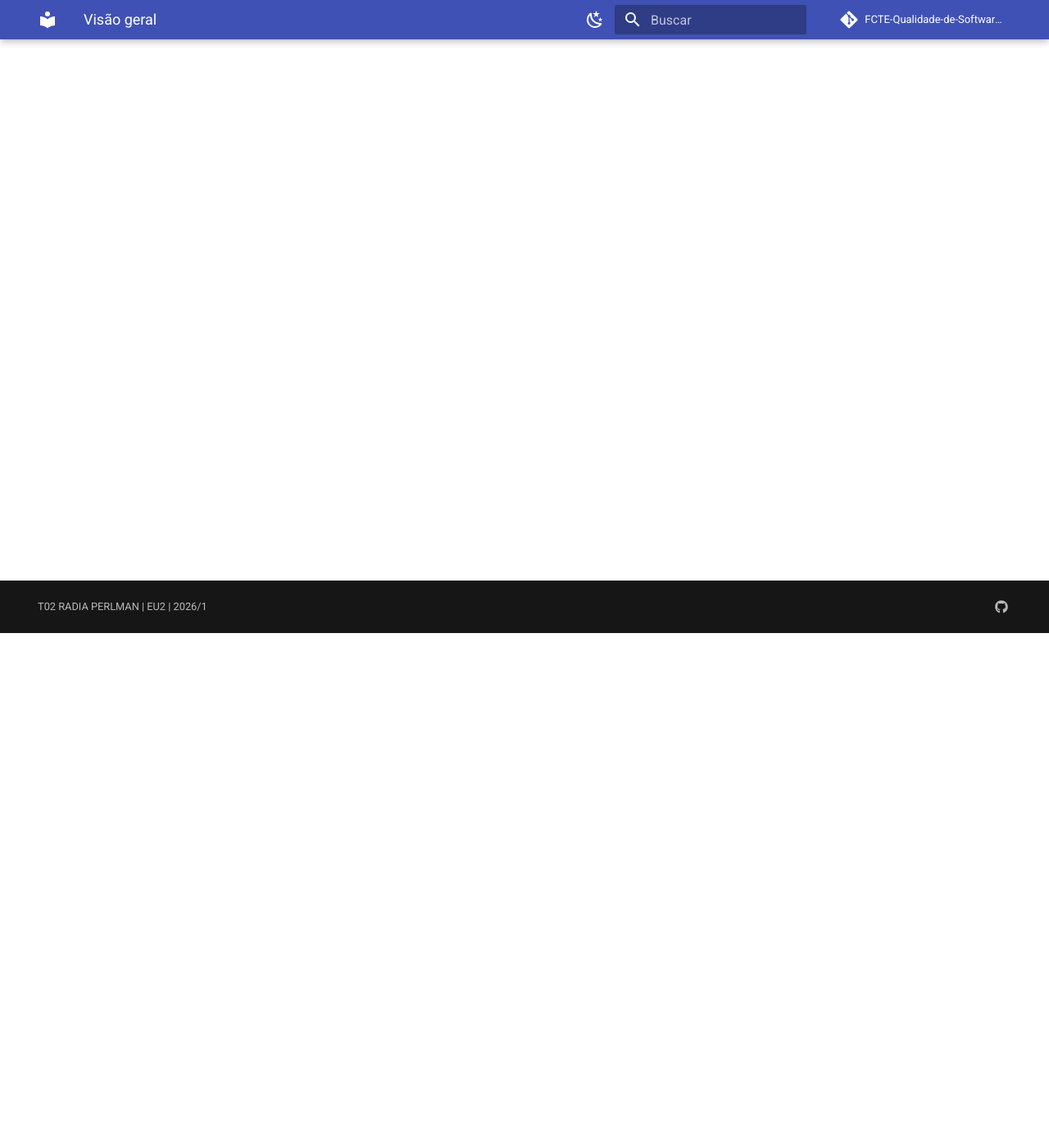
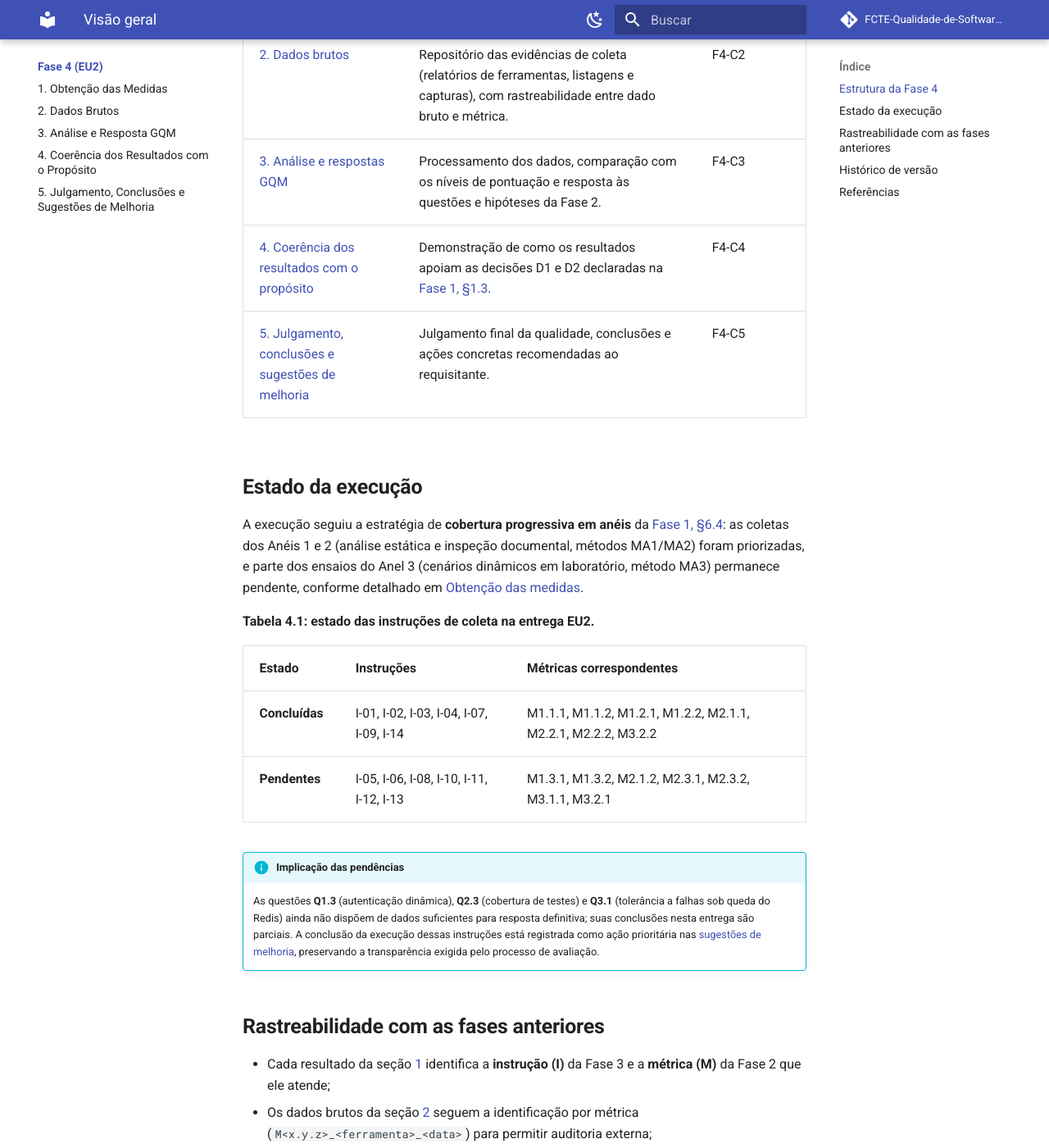
Before and after one commit to FCTE-Qualidade-de-Software-1/2026-1_T02_RADIA_PERLMAN, an MkDocs documentation site: the page built from docs/fase4/index.md, in a window 1280 px wide and 1400 px high, scrolled down 628 px. Shown: the whole window at 82% size. Built offline with MkDocs 1.6.1 and Material for MkDocs 9.7.7, drawn with Linux system fonts in a browser that asks for light colours; comment, search, counter and statistics services are not loaded; some of the changed text lies outside the part shown.

Commit message:
Correcao de documentacao

```diff
--- a/docs/fase4/index.md
+++ b/docs/fase4/index.md
@@ -1 +1,67 @@
-# Fase 4
+# Fase 4: Execução da Avaliação
+
+As fases anteriores estabeleceram **por que** avaliar ([Fase 1](../fase1/index.md)),
+**o que** medir ([Fase 2](../fase2/index.md)) e **como** medir
+([Fase 3](../fase3/index.md)). A Fase 4, conforme a ISO/IEC 25040, é a fase de
+**execução**: as medidas são obtidas seguindo as instruções do Plano de Avaliação, os
+dados brutos são arquivados de forma auditável, os resultados são comparados aos níveis
+de pontuação da [Fase 2, §5](../fase2/05-niveis-pontuacao.md) e, por fim, é emitido o
+**julgamento da qualidade** do AcheiUnB, com conclusões e sugestões de melhoria
+acionáveis para os stakeholders definidos na
+[Fase 1, §2](../fase1/02-stakeholders.md).
+
+## Estrutura da Fase 4
+
+| Seção | Conteúdo | Critério da rubrica atendido |
+|---|---|---|
+| [1. Obtenção das medidas](01-medidas.md) | Resultado da execução de cada instrução de coleta (I-01 a I-14) definida na [Fase 3, §1](../fase3/01-metodo-instrucoes.md). | F4-C1 |
+| [2. Dados brutos](02-dados-brutos.md) | Repositório das evidências de coleta (relatórios de ferramentas, listagens e capturas), com rastreabilidade entre dado bruto e métrica. | F4-C2 |
+| [3. Análise e respostas GQM](03-analise-resposta-gqm.md) | Processamento dos dados, comparação com os níveis de pontuação e resposta às questões e hipóteses da Fase 2. | F4-C3 |
+| [4. Coerência dos resultados com o propósito](04-coerencia-resultados.md) | Demonstração de como os resultados apoiam as decisões D1 e D2 declaradas na [Fase 1, §1.3](../fase1/01-proposito.md#13-uso-pretendido-dos-resultados). | F4-C4 |
+| [5. Julgamento, conclusões e sugestões de melhoria](05-julgamento-conclusoes.md) | Julgamento final da qualidade, conclusões e ações concretas recomendadas ao requisitante. | F4-C5 |
+
+## Estado da execução
+
+A execução seguiu a estratégia de **cobertura progressiva em anéis** da
+[Fase 1, §6.4](../fase1/06-escopo.md#64-plano-de-cobertura-progressiva): as coletas dos
+Anéis 1 e 2 (análise estática e inspeção documental, métodos MA1/MA2) foram priorizadas,
+e parte dos ensaios do Anel 3 (cenários dinâmicos em laboratório, método MA3) permanece
+pendente, conforme detalhado em [Obtenção das medidas](01-medidas.md).
+
+**Tabela 4.1: estado das instruções de coleta na entrega EU2.**
+
+| Estado | Instruções | Métricas correspondentes |
+|---|---|---|
+| **Concluídas** | I-01, I-02, I-03, I-04, I-07, I-09, I-14 | M1.1.1, M1.1.2, M1.2.1, M1.2.2, M2.1.1, M2.2.1, M2.2.2, M3.2.2 |
+| **Pendentes** | I-05, I-06, I-08, I-10, I-11, I-12, I-13 | M1.3.1, M1.3.2, M2.1.2, M2.3.1, M2.3.2, M3.1.1, M3.2.1 |
+
+!!! info "Implicação das pendências"
+    As questões **Q1.3** (autenticação dinâmica), **Q2.3** (cobertura de testes) e
+    **Q3.1** (tolerância a falhas sob queda do Redis) ainda não dispõem de dados
+    suficientes para resposta definitiva; suas conclusões nesta entrega são parciais. A
+    conclusão da execução dessas instruções está registrada como ação prioritária nas
+    [sugestões de melhoria](05-julgamento-conclusoes.md), preservando a transparência
+    exigida pelo processo de avaliação.
+
+## Rastreabilidade com as fases anteriores
+
+- Cada resultado da seção [1](01-medidas.md) identifica a **instrução (I)** da Fase 3 e
+  a **métrica (M)** da Fase 2 que ele atende;
+- Os dados brutos da seção [2](02-dados-brutos.md) seguem a identificação por métrica
+  (`M<x.y.z>_<ferramenta>_<data>`) para permitir auditoria externa;
+- A análise da seção [3](03-analise-resposta-gqm.md) retoma a hierarquia GQM consolidada
+  na [Fase 2, §6](../fase2/06-hierarquia-gqm.md);
+- O julgamento das seções [4](04-coerencia-resultados.md) e
+  [5](05-julgamento-conclusoes.md) é confrontado com o propósito e as decisões da
+  [Fase 1, §1](../fase1/01-proposito.md).
+
+## Histórico de versão
+
+| Versão | Data       | Descrição | Autor(es) | Revisor(es) |
+| :-- | :-- | :-- | :-- | :-- |
+| 1.0 | 2026-06-12 | Versão inicial da visão geral da Fase 4, com estrutura, estado da execução e rastreabilidade. | Samuel Afonso | Davi Casseb, Letícia Hladczuk |
+
+## Referências
+
+1. ISO/IEC 25040:2011. *Systems and software engineering: Systems and software Quality Requirements and Evaluation (SQuaRE): Evaluation process*. International Organization for Standardization, 2011.
+2. BASILI, Victor R.; CALDIERA, Gianluigi; ROMBACH, H. Dieter. *The Goal Question Metric Approach*. In: Encyclopedia of Software Engineering. Wiley, 1994.
```
Also changed, not shown: docs/fase3/03-cronograma.md (+41 -40 lines).
